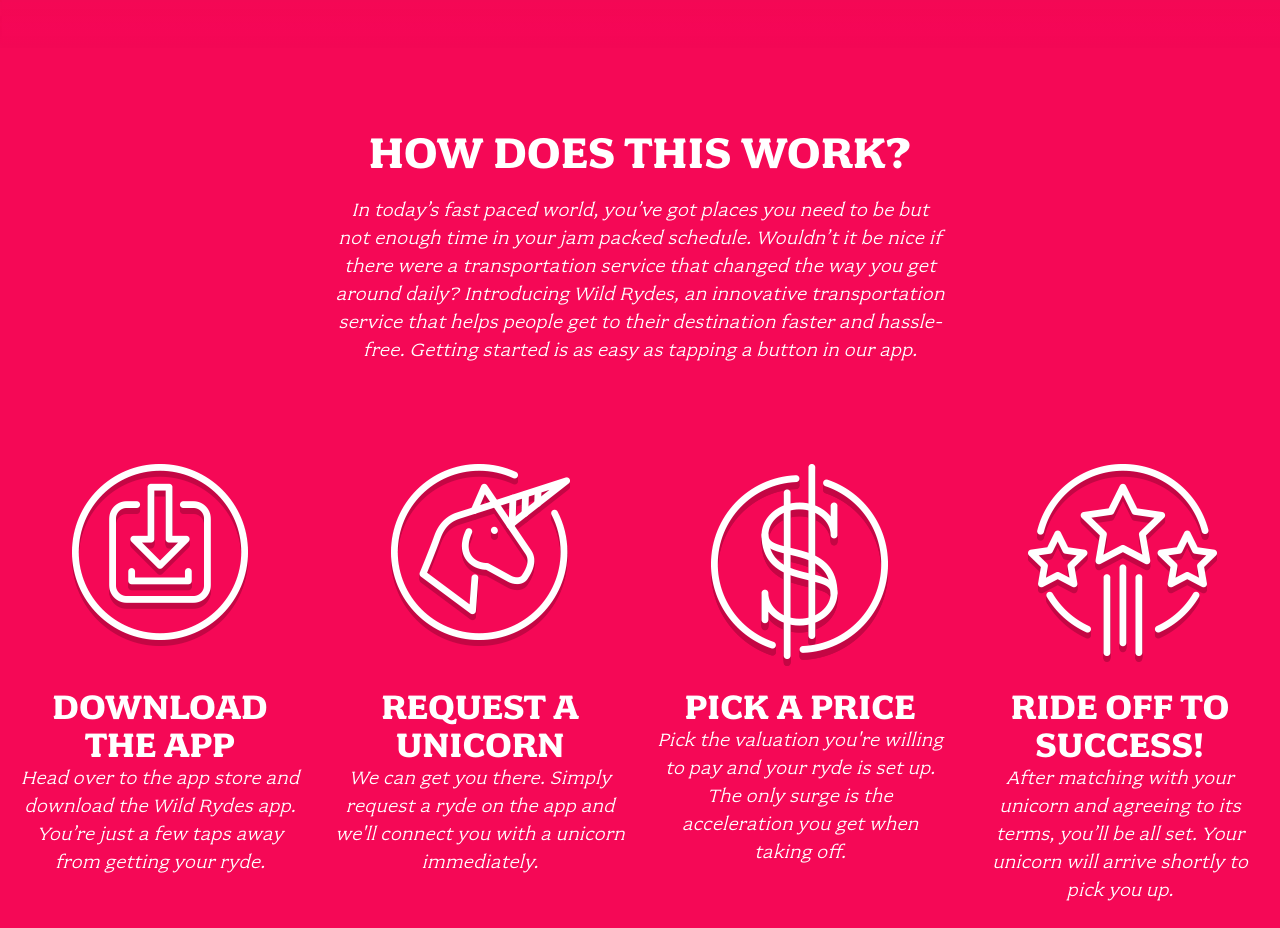
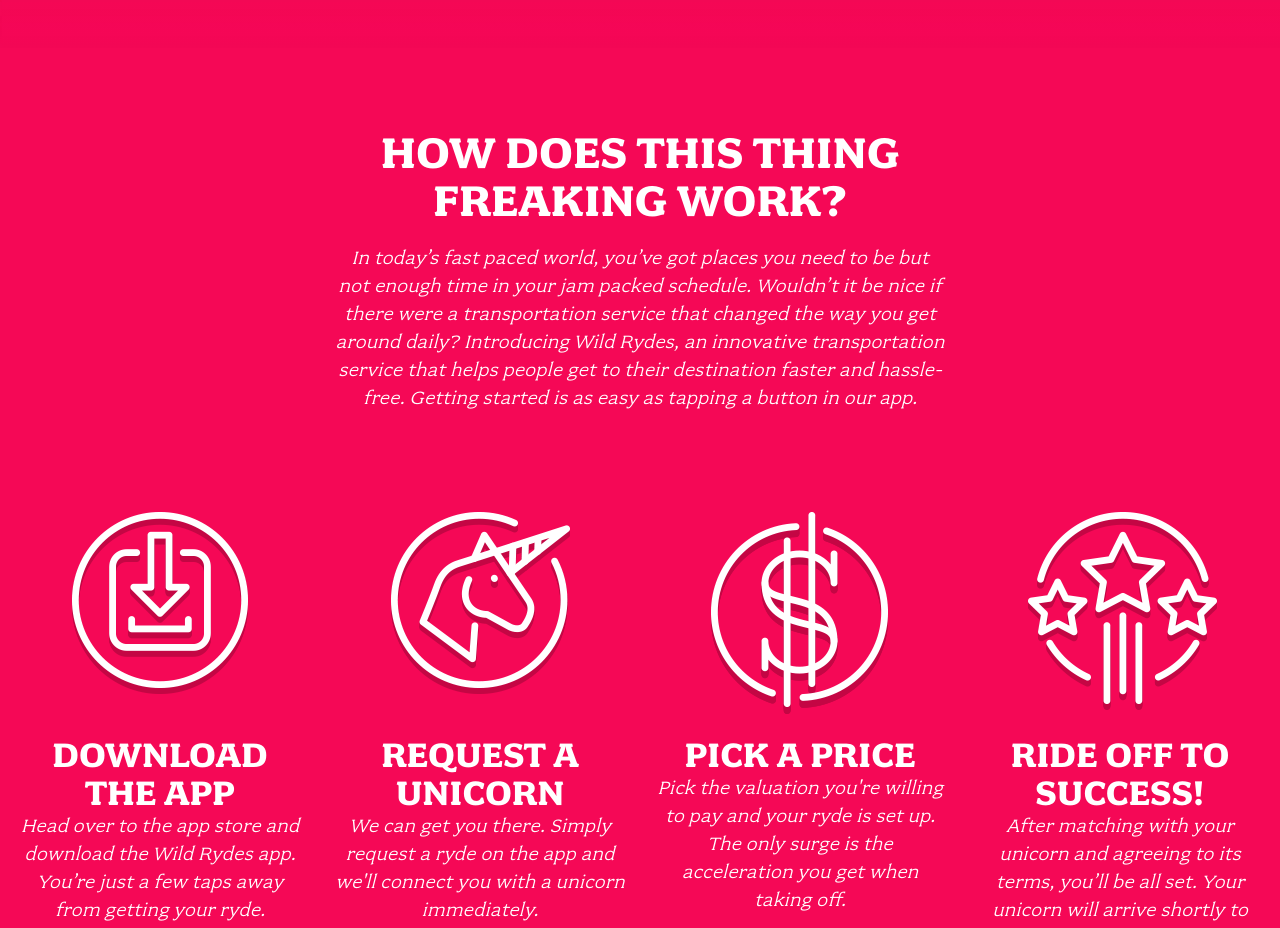
Before and after one commit to CodeRedWolf/wildrydes-site, a plain HTML site: page index.html in a window 1280 px wide. Shown: the part 900-1828 px from the top of the page. Drawn offline with Linux system fonts and the light colour scheme.

Commit message:
Update index.html

```diff
--- a/index.html
+++ b/index.html
@@ -30,7 +30,7 @@
 
   <section class="home-about">
     <div class="row column large-9 xlarge-6 xxlarge-4">
-      <h2 class="section-title">How Does This Work?</h2>
+      <h2 class="section-title">How Does This THING FREAKING Work?</h2>
       <p class="content">
         In today’s fast paced world, you’ve got places you need to be but not enough time in your jam packed schedule. Wouldn’t it be nice if there were a transportation service that changed the way you get around daily? Introducing Wild Rydes, an innovative transportation service that helps people get to their destination faster and hassle-free. Getting started is as easy as tapping a button in our app.
       </p>
```
